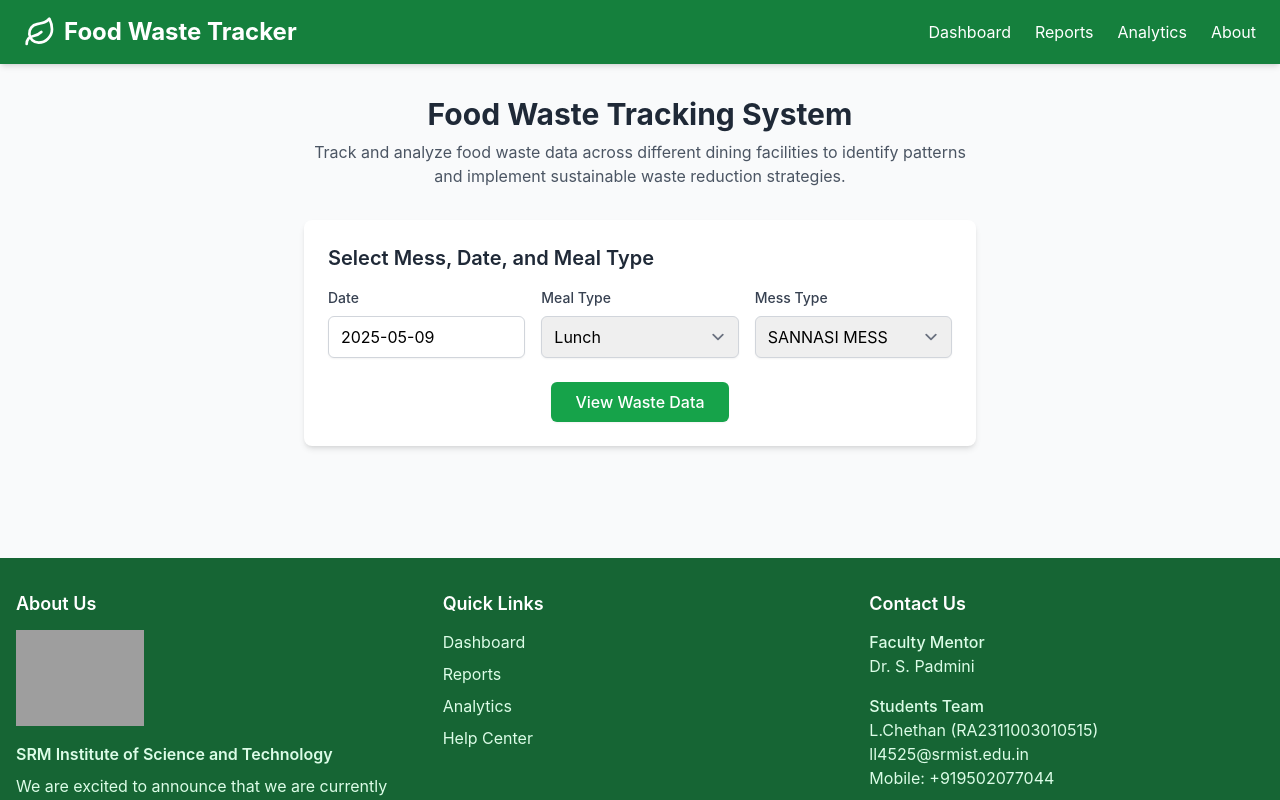
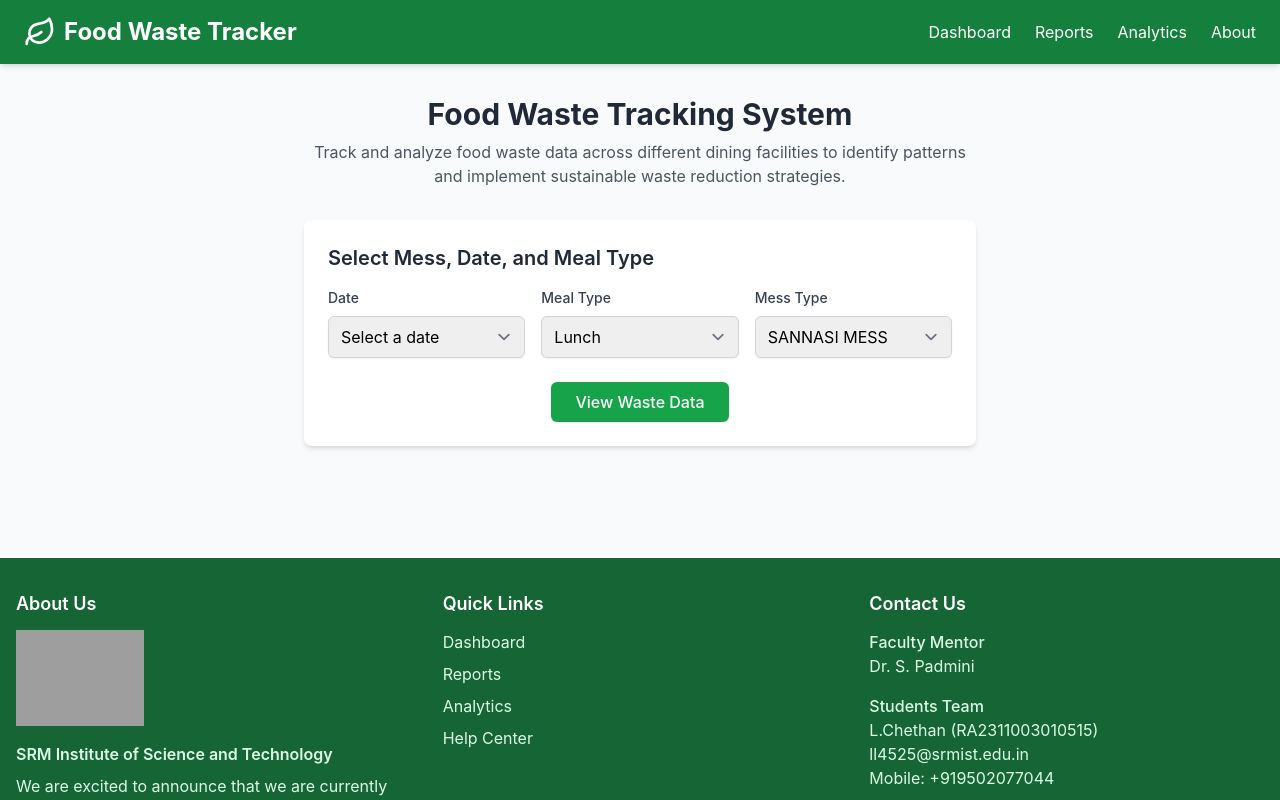
Before and after one commit to vickyy0326/food-waste-management-system, a React (Vite) app: page / in a window 1280 px wide. Shown: the top 800 px of the page. Built offline with nearby package versions, Linux system fonts and the light colour scheme; grey boxes are pictures that could not be loaded.

Commit message:
Revert date selection to dropdown

```diff
--- a/package.json
+++ b/package.json
@@ -12,9 +12,7 @@
   "dependencies": {
     "lucide-react": "^0.344.0",
     "react": "^18.3.1",
-    "react-dom": "^18.3.1",
-    "react-datepicker": "^6.1.0",
-    "@types/react-datepicker": "^4.19.6"
+    "react-dom": "^18.3.1"
   },
   "devDependencies": {
     "@eslint/js": "^9.9.1",
--- a/src/components/SelectionForm.tsx
+++ b/src/components/SelectionForm.tsx
@@ -1,8 +1,6 @@
 import React, { useState } from 'react';
-import DatePicker from 'react-datepicker';
-import "react-datepicker/dist/react-datepicker.css";
 import { FormData, MealType, MessType } from '../types';
-import { getMealTypes, getMessTypes } from '../data/wasteData';
+import { getDates, getMealTypes, getMessTypes } from '../data/wasteData';
 
 interface SelectionFormProps {
   onSubmit: (formData: FormData) => void;
@@ -10,22 +8,14 @@ interface SelectionFormProps {
 
 const SelectionForm: React.FC<SelectionFormProps> = ({ onSubmit }) => {
   const [formData, setFormData] = useState<FormData>({
-    date: new Date().toISOString().split('T')[0],
+    date: '',
     mealType: 'Lunch' as MealType,
     messType: 'SANNASI MESS' as MessType,
   });
-  const [selectedDate, setSelectedDate] = useState<Date>(new Date());
 
+  const dates = getDates();
   const mealTypes = getMealTypes();
   const messTypes = getMessTypes();
-
-  const handleDateChange = (date: Date) => {
-    setSelectedDate(date);
-    setFormData(prev => ({
-      ...prev,
-      date: date.toISOString().split('T')[0]
-    }));
-  };
 
   const handleChange = (e: React.ChangeEvent<HTMLSelectElement>) => {
     const { name, value } = e.target;
@@ -46,13 +36,21 @@ const SelectionForm: React.FC<SelectionFormProps> = ({ onSubmit }) => {
             <label htmlFor="date" className="block text-sm font-medium text-gray-700">
               Date
             </label>
-            <DatePicker
-              selected={selectedDate}
-              onChange={handleDateChange}
+            <select
+              id="date"
+              name="date"
+              value={formData.date}
+              onChange={handleChange}
+              required
               className="w-full rounded-md border-gray-300 shadow-sm focus:border-green-500 focus:ring focus:ring-green-200 focus:ring-opacity-50 py-2 px-3 border"
-              dateFormat="yyyy-MM-dd"
-              maxDate={new Date()}
-            />
+            >
+              <option value="">Select a date</option>
+              {dates.map(date => (
+                <option key={date} value={date}>
+                  {date}
+                </option>
+              ))}
+            </select>
           </div>
 
           <div className="space-y-2">
```
Also changed, not shown: 1 other file (tests, documents, lock files or other folders).
